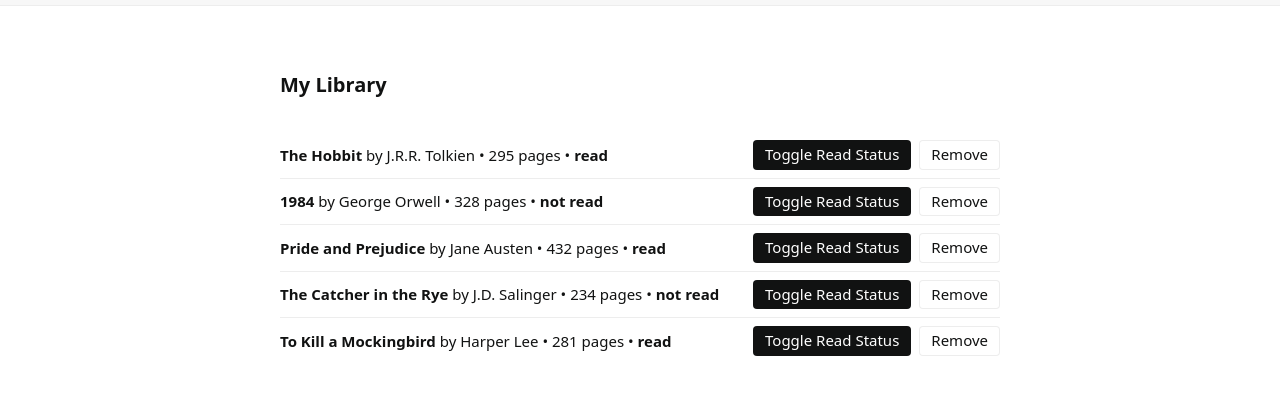
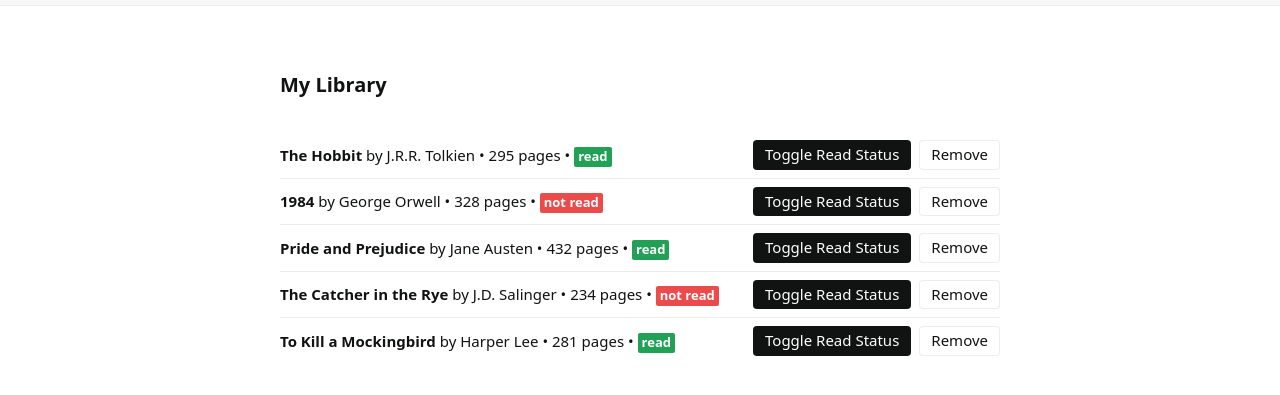
Before and after one commit to jsklcodes/library-top, a plain HTML site: page index.html in a window 1280 px wide. Shown: the part 41-436 px from the top of the page. Drawn offline with Linux system fonts and the light colour scheme.

Commit message:
Add badge styles

```diff
--- a/index.css
+++ b/index.css
@@ -60,6 +60,23 @@ button:hover {
 
 .text-bold {
   font-weight: 600;
+}
+
+/* MARK: Badge */
+.badge {
+  font-size: 1.3rem;
+  color: var(--white);
+  padding-inline: 0.4rem;
+  padding-bottom: 0.2rem;
+  border-radius: 0.2rem;
+}
+
+.badge--success {
+  background-color: var(--sea-green);
+}
+
+.badge--danger {
+  background-color: var(--carmine-pink);
 }
 
 /* MARK: Buttons */
```
